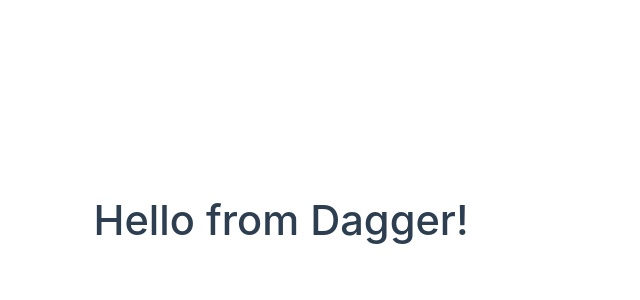
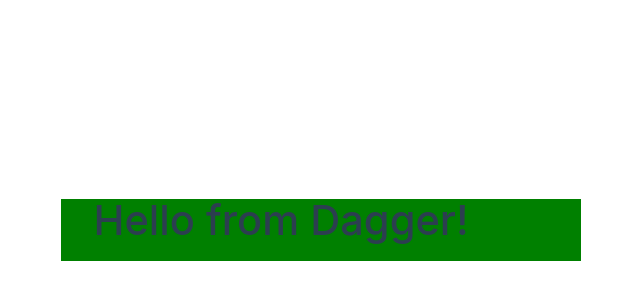
Before and after one commit to kpenfound/hello-dagger-quickstart, a Vue app: page / in a window 1280 px wide. Shown: the part 170-470 px from the top of the page, without its empty margins (319-959 px from the left). Built offline with nearby package versions, Linux system fonts and the light colour scheme.

Commit message:
change_the_page_color_1746749280

```diff
--- a/dagger.json
+++ b/dagger.json
@@ -8,7 +8,7 @@
     {
       "name": "github-issue",
       "source": "github.com/kpenfound/dag/github-issue",
-      "pin": "aacbdcb471c468cf15ecedf1004583b5334fd08c"
+      "pin": "b316e472d3de5bb0e54fe3991be68dc85e33ef38"
     },
     {
       "name": "workspace",
--- a/src/assets/main.css
+++ b/src/assets/main.css
@@ -5,6 +5,7 @@
   margin: 0 auto;
   padding: 2rem;
   font-weight: normal;
+  background-color: green;
 }
 
 a,
```
